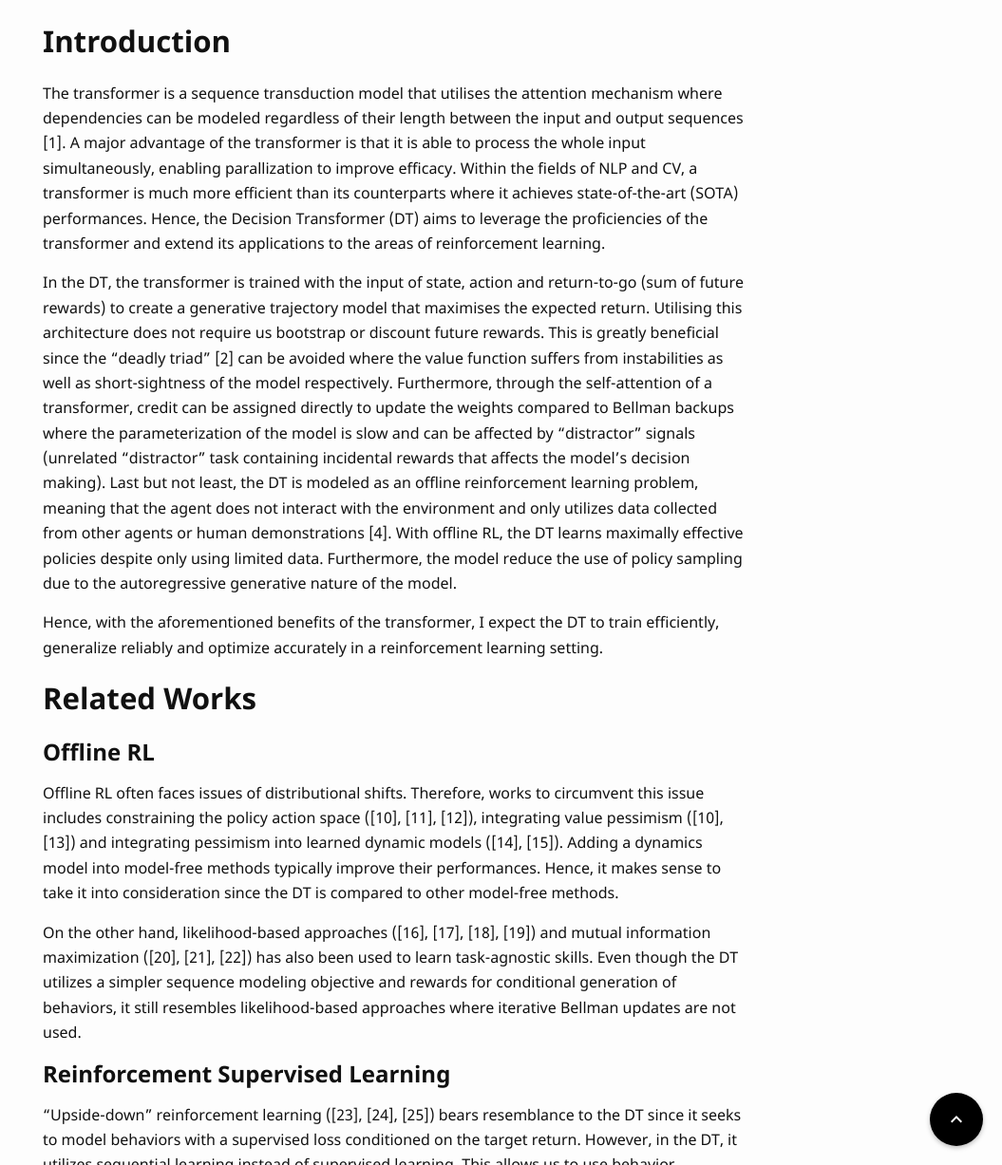
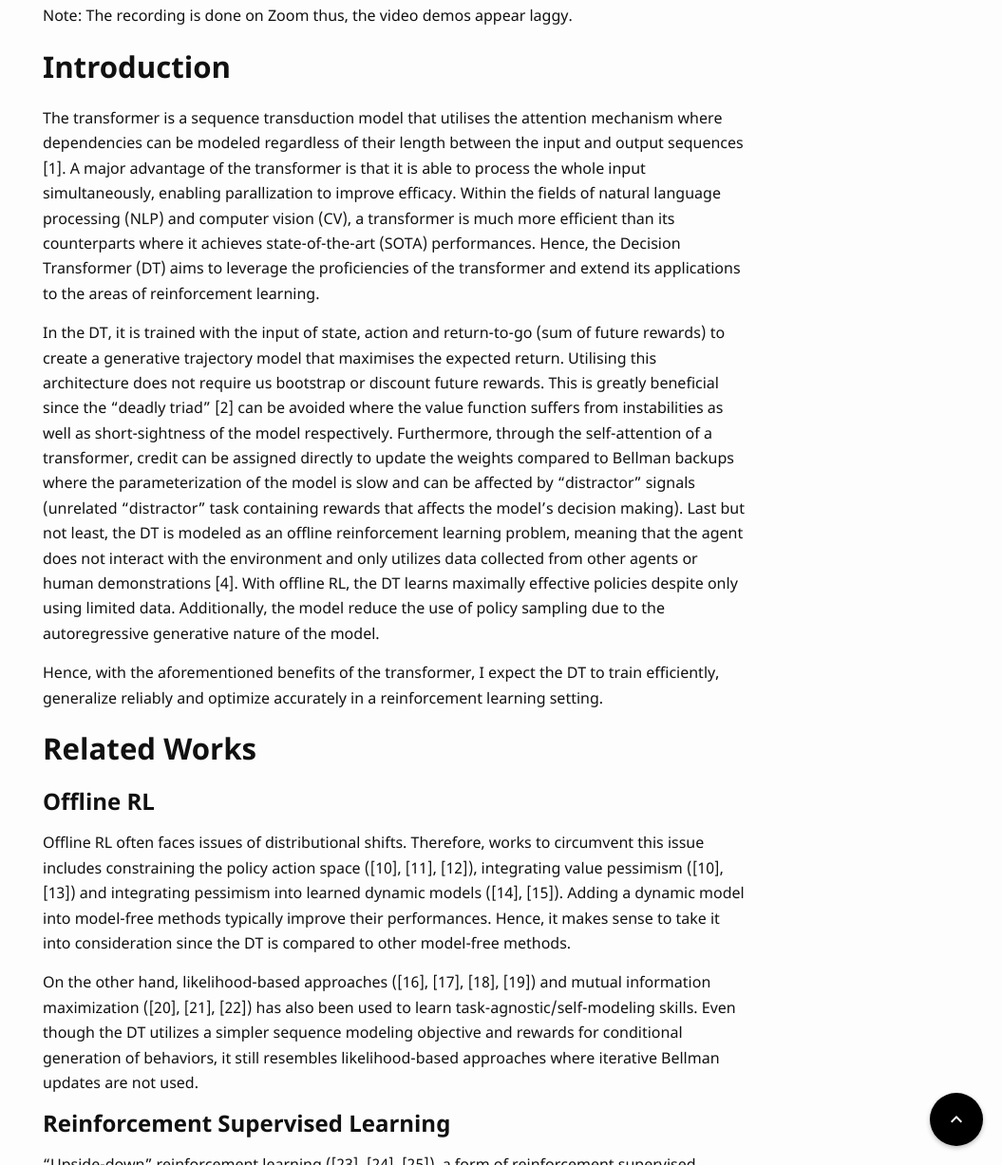
Before and after one commit to ucla-rlcourse/CS269-projects-2022fall, a Jekyll site: the page built from _posts/2022-09-19-team02.md, in a window 1280 px wide and 1400 px high, scrolled down 1275 px, cut to the strip 173-1400 px from the top of the window. Shown: the whole strip at 95% size, without its empty margins (225-1280 px from the left). Built offline with Jekyll 4.4.1, drawn with Linux system fonts in a browser that asks for light colours; some web fonts are replaced; formulas are drawn with MathJax 3; comment, search, counter and statistics services are not loaded; some of the changed text lies outside the part shown.

Commit message:
final update

```diff
--- a/_posts/2022-09-19-team02.md
+++ b/_posts/2022-09-19-team02.md
@@ -20,22 +20,22 @@
 Note: The recording is done on Zoom thus, the video demos appear laggy.
 
 ## Introduction
-The transformer is a sequence transduction model that utilises the attention mechanism where dependencies can be modeled regardless of their length between the input and output sequences [1]. A major advantage of the transformer is that it is able to process the whole input simultaneously, enabling parallization to improve efficacy. Within the fields of NLP and CV, a transformer is much more efficient than its counterparts where it achieves state-of-the-art (SOTA) performances. Hence, the Decision Transformer (DT) aims to leverage the proficiencies of the transformer and extend its applications to the areas of reinforcement learning.
+The transformer is a sequence transduction model that utilises the attention mechanism where dependencies can be modeled regardless of their length between the input and output sequences [1]. A major advantage of the transformer is that it is able to process the whole input simultaneously, enabling parallization to improve efficacy. Within the fields of natural language processing (NLP) and computer vision (CV), a transformer is much more efficient than its counterparts where it achieves state-of-the-art (SOTA) performances. Hence, the Decision Transformer (DT) aims to leverage the proficiencies of the transformer and extend its applications to the areas of reinforcement learning.
 
-In the DT, the transformer is trained with the input of state, action and return-to-go (sum of future rewards) to create a generative trajectory model that maximises the expected return. Utilising this architecture does not require us bootstrap or discount future rewards. This is greatly beneficial since the "deadly triad" [2] can be avoided where the value function suffers from instabilities as well as short-sightness of the model respectively. Furthermore, through the self-attention of a transformer, credit can be assigned directly to update the weights compared to Bellman backups where the parameterization of the model is slow and can be affected by "distractor" signals (unrelated "distractor" task containing incidental rewards that affects the model's decision making). Last but not least, the DT is modeled as an offline reinforcement learning problem, meaning that the agent does not interact with the environment and only utilizes data collected from other agents or human demonstrations [4]. With offline RL, the DT learns maximally effective policies despite only using limited data. Furthermore, the model reduce the use of policy sampling due to the autoregressive generative nature of the model.
+In the DT, it is trained with the input of state, action and return-to-go (sum of future rewards) to create a generative trajectory model that maximises the expected return. Utilising this architecture does not require us bootstrap or discount future rewards. This is greatly beneficial since the "deadly triad" [2] can be avoided where the value function suffers from instabilities as well as short-sightness of the model respectively. Furthermore, through the self-attention of a transformer, credit can be assigned directly to update the weights compared to Bellman backups where the parameterization of the model is slow and can be affected by "distractor" signals (unrelated "distractor" task containing rewards that affects the model's decision making). Last but not least, the DT is modeled as an offline reinforcement learning problem, meaning that the agent does not interact with the environment and only utilizes data collected from other agents or human demonstrations [4]. With offline RL, the DT learns maximally effective policies despite only using limited data. Additionally, the model reduce the use of policy sampling due to the autoregressive generative nature of the model.
 
 Hence, with the aforementioned benefits of the transformer, I expect the DT to train efficiently, generalize reliably and optimize accurately in a reinforcement learning setting.
 
 ## Related Works
 
 ### Offline RL
-Offline RL often faces issues of distributional shifts. Therefore, works to circumvent this issue includes constraining the policy action space ([10], [11], [12]), integrating value pessimism ([10], [13]) and integrating pessimism into learned dynamic models ([14], [15]). Adding a dynamics model into model-free methods typically improve their performances. Hence, it makes sense to take it into consideration since the DT is compared to other model-free methods.
+Offline RL often faces issues of distributional shifts. Therefore, works to circumvent this issue includes constraining the policy action space ([10], [11], [12]), integrating value pessimism ([10], [13]) and integrating pessimism into learned dynamic models ([14], [15]). Adding a dynamic model into model-free methods typically improve their performances. Hence, it makes sense to take it into consideration since the DT is compared to other model-free methods.
 
-On the other hand, likelihood-based approaches ([16], [17], [18], [19]) and mutual information maximization ([20], [21], [22]) has also been used to learn task-agnostic skills. Even though the DT utilizes a simpler sequence modeling objective and rewards for conditional generation of behaviors, it still resembles likelihood-based approaches where iterative Bellman updates are not used.
+On the other hand, likelihood-based approaches ([16], [17], [18], [19]) and mutual information maximization ([20], [21], [22]) has also been used to learn task-agnostic/self-modeling skills. Even though the DT utilizes a simpler sequence modeling objective and rewards for conditional generation of behaviors, it still resembles likelihood-based approaches where iterative Bellman updates are not used.
 
 ### Reinforcement Supervised Learning
 
-"Upside-down" reinforcement learning ([23], [24], [25]) bears resemblance to the DT since it seeks to model behaviors with a supervised loss conditioned on the target return. However, in the DT, it utilizes sequential learning instead of supervised learning. This allows us to use behavior modeling without requiring the reward which is known to have good scaling properties [26] and is similar to NLP [9] and CV [27].
+"Upside-down" reinforcement learning ([23], [24], [25]), a form of reinforcement supervised learning, bears resemblance to the DT since it seeks to model behaviors with a supervised loss conditioned on the target return. This allows us to use behavior modeling without requiring the reward which is known to have good scaling properties [26] and is similar to NLP [9] and CV [27]. However, in the DT, it utilizes sequential learning instead of supervised learning.
 
 Recently, the Trajectory Transformer (TT) [28] has also been developed which is similar to the DT but includes state prediction, return prediction and discretization that integrates model-based features. The positive results in both the TT and DT further reiterates the fact that sequence modeling has huge potential in RL and its applications should be further explored.
 
```
Also changed, not shown: other parts of _posts/2022-09-19-team02.md (+6 -3 lines).
